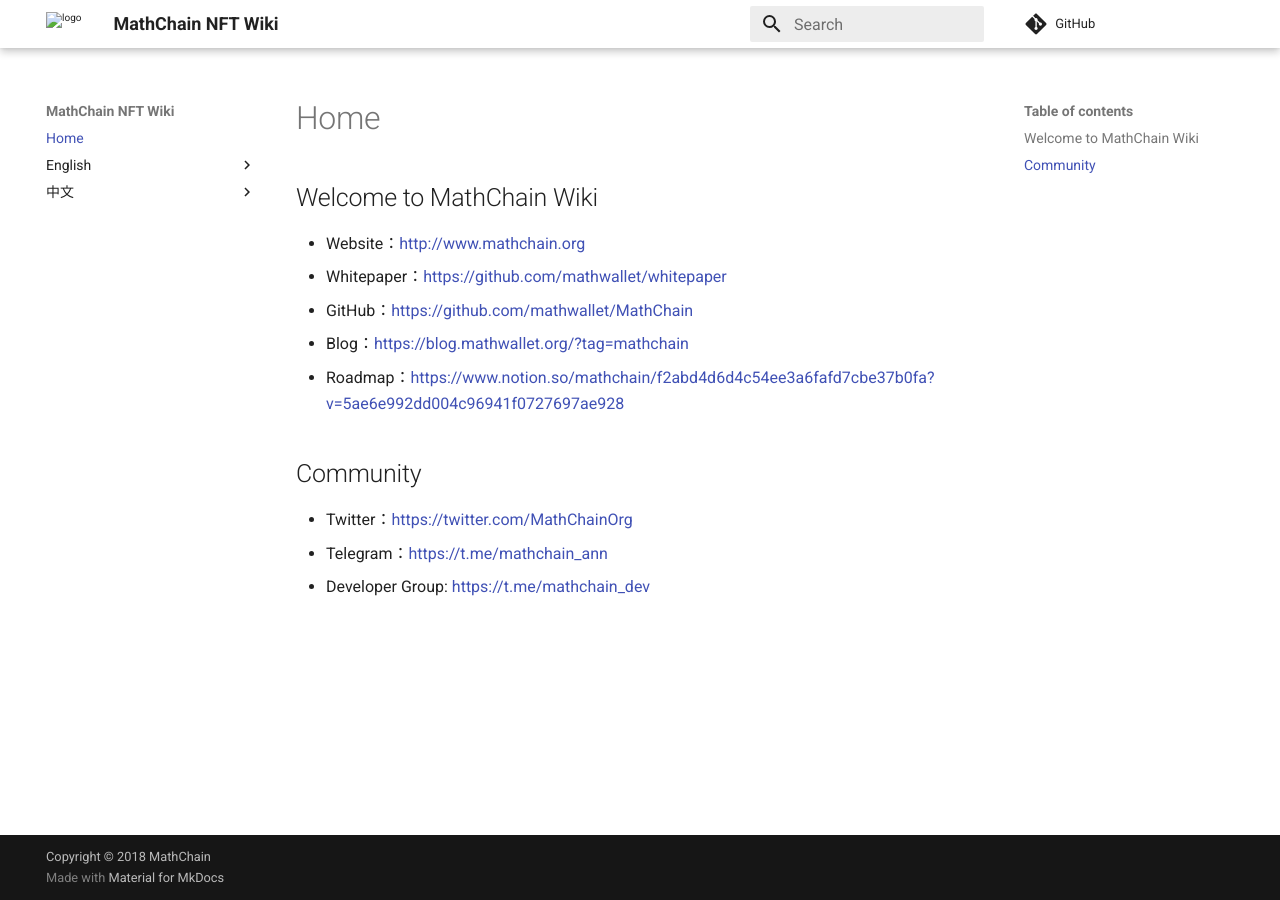
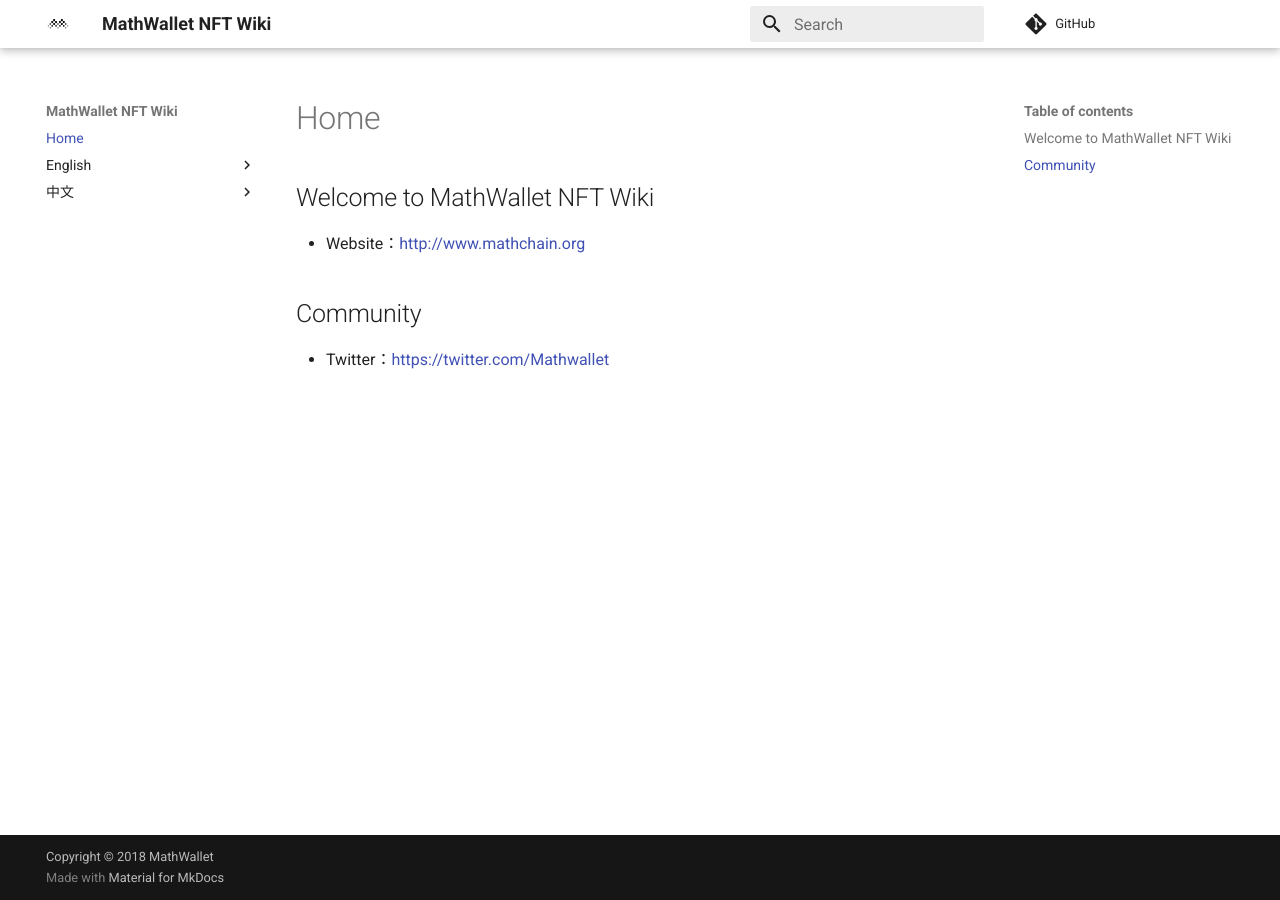
Before and after one commit to mathwallet/nft_docs, an MkDocs documentation site: the page built from docs/index.md, in a window 1280 px wide. Built offline with MkDocs 1.6.1 and Material for MkDocs 9.7.7, drawn with Linux system fonts in a browser that asks for light colours; comment, search, counter and statistics services are not loaded.

Commit message:
fix deploy

```diff
--- a/docs/index.md
+++ b/docs/index.md
@@ -1,13 +1,7 @@
-## Welcome to MathChain Wiki
+## Welcome to MathWallet NFT Wiki
 
-- Website：[http://www.mathchain.org](http://www.mathchain.org)
-- Whitepaper：[https://github.com/mathwallet/whitepaper](https://github.com/mathwallet/whitepaper)
-- GitHub：[https://github.com/mathwallet/MathChain](https://github.com/mathwallet/MathChain)
-- Blog：[https://blog.mathwallet.org/?tag=mathchain](https://blog.mathwallet.org/?tag=mathchain)
-- Roadmap：[https://www.notion.so/mathchain/f2abd4d6d4c54ee3a6fafd7cbe37b0fa?v=5ae6e992dd004c96941f0727697ae928](https://www.notion.so/mathchain/f2abd4d6d4c54ee3a6fafd7cbe37b0fa?v=5ae6e992dd004c96941f0727697ae928)
+- Website：[http://www.mathchain.org](http://www.mathwallet.org)
 
 ## Community
 
-- Twitter：[https://twitter.com/MathChainOrg](https://twitter.com/MathChainOrg)
-- Telegram：[https://t.me/mathchain_ann](https://t.me/mathchain_ann)
-- Developer Group: [https://t.me/mathchain_dev](https://t.me/mathchain_dev)
+- Twitter：[https://twitter.com/Mathwallet](https://twitter.com/Mathwallet)
--- a/mkdocs.yml
+++ b/mkdocs.yml
@@ -1,13 +1,13 @@
-site_name: MathChain NFT Wiki
+site_name: MathWallet NFT Wiki
 site_description: In Math We Trust!
-site_author: MathChain
+site_author: MathWallet
 
-site_url: http://docs.mathchain.org/nft
+site_url: https://mathwallet.github.io/nft_docs
 repo_url: https://github.com/mathwallet/nft_docs
 
 dev_addr: 0.0.0.0:8000
 
-copyright: Copyright &copy; 2018 MathChain
+copyright: Copyright &copy; 2018 MathWallet
 
 nav:
   - Home: index.md
```
Also changed, not shown: docs/images/logo.svg (added), 2 other files.
